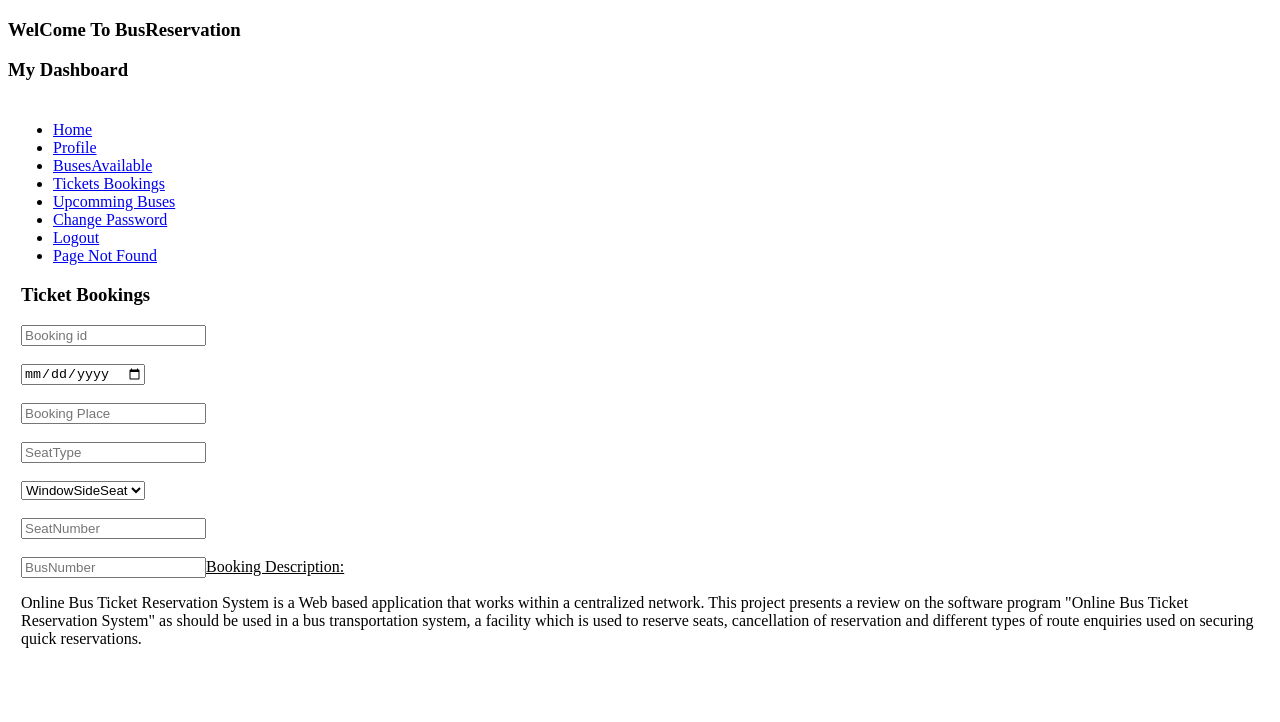
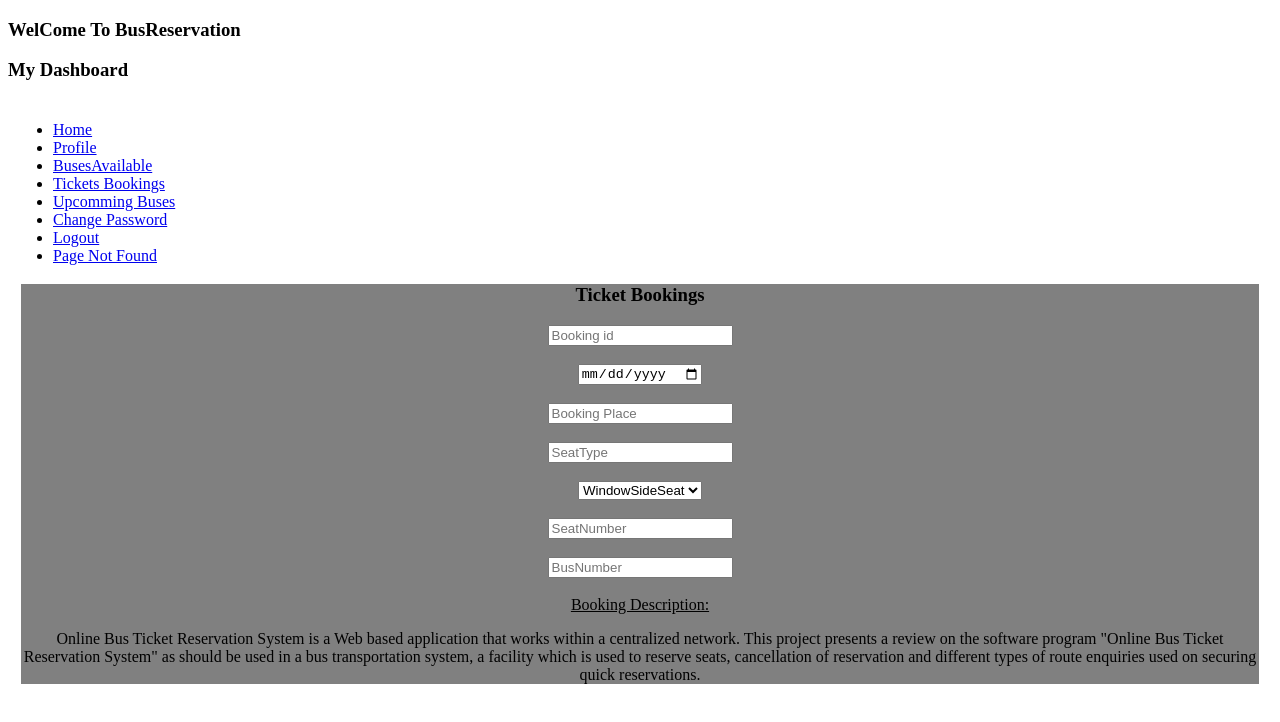
Before and after one commit to Sindhu123mk/Project, an Angular app: page /ticketbookings in a window 1280 px wide. Shown: the top 722 px of the page. Built offline with nearby package versions, Linux system fonts and the light colour scheme.

Commit message:
addedcss_Ram

```diff
--- a/src/app/busavailable/busavailable.component.css
+++ b/src/app/busavailable/busavailable.component.css
@@ -0,0 +1,4 @@
+body{
+    background-color: gray;
+    text-align: center;
+}
--- a/src/app/profile/profile.component.css
+++ b/src/app/profile/profile.component.css
@@ -0,0 +1,12 @@
+body{
+    background-color: gray;
+    text-align: center;
+}
+h3{
+    text-align: center;
+}
+
+.Gender{
+    background-color: white;
+    color: gray;
+}
--- a/src/app/profile/profile.component.html
+++ b/src/app/profile/profile.component.html
@@ -14,8 +14,8 @@
      <label for="Age"></label>
      <input type="number" placeholder="Age" name="Age"><br><br>
 
-     <label for="Gender"></label>
-     <input type="text" placeholder="Gender" name="Gender">
+     <label class="Gender">Gender:</label>
+
      <select name="To" id="To">
         <option value="male">Male</option>
         <option value="female">Female</option>
@@ -23,6 +23,6 @@
 
      </select>
 
-    </div>
+</div>
 </body>
     </html>
--- a/src/app/ticketbookings/ticketbookings.component.css
+++ b/src/app/ticketbookings/ticketbookings.component.css
@@ -0,0 +1,4 @@
+body{
+    background-color: gray;
+    text-align: center;
+}
--- a/src/app/ticketbookings/ticketbookings.component.html
+++ b/src/app/ticketbookings/ticketbookings.component.html
@@ -29,9 +29,9 @@
     <input type="number" placeholder="SeatNumber" name=" SeatNumber"><br><br>
 
      <label for="BusNumber"></label>
-     <input type="number" placeholder="BusNumber" name="BusNumber">
+     <input type="number" placeholder="BusNumber" name="BusNumber"><br><br>
 
-       <u name="Booking Description:">Booking Description:</u>
+    <u name="Booking Description:">Booking Description:</u>
      <p>Online Bus Ticket Reservation System is a Web based application that works within a centralized network.
         This project presents a review on the software program "Online Bus Ticket Reservation System" as should be
          used in a bus transportation system, a facility which is used to reserve seats,
--- a/src/app/upcommingbuses/upcommingbuses.component.css
+++ b/src/app/upcommingbuses/upcommingbuses.component.css
@@ -0,0 +1,4 @@
+body{
+    background-color: gray;
+    text-align: center;
+}
```
